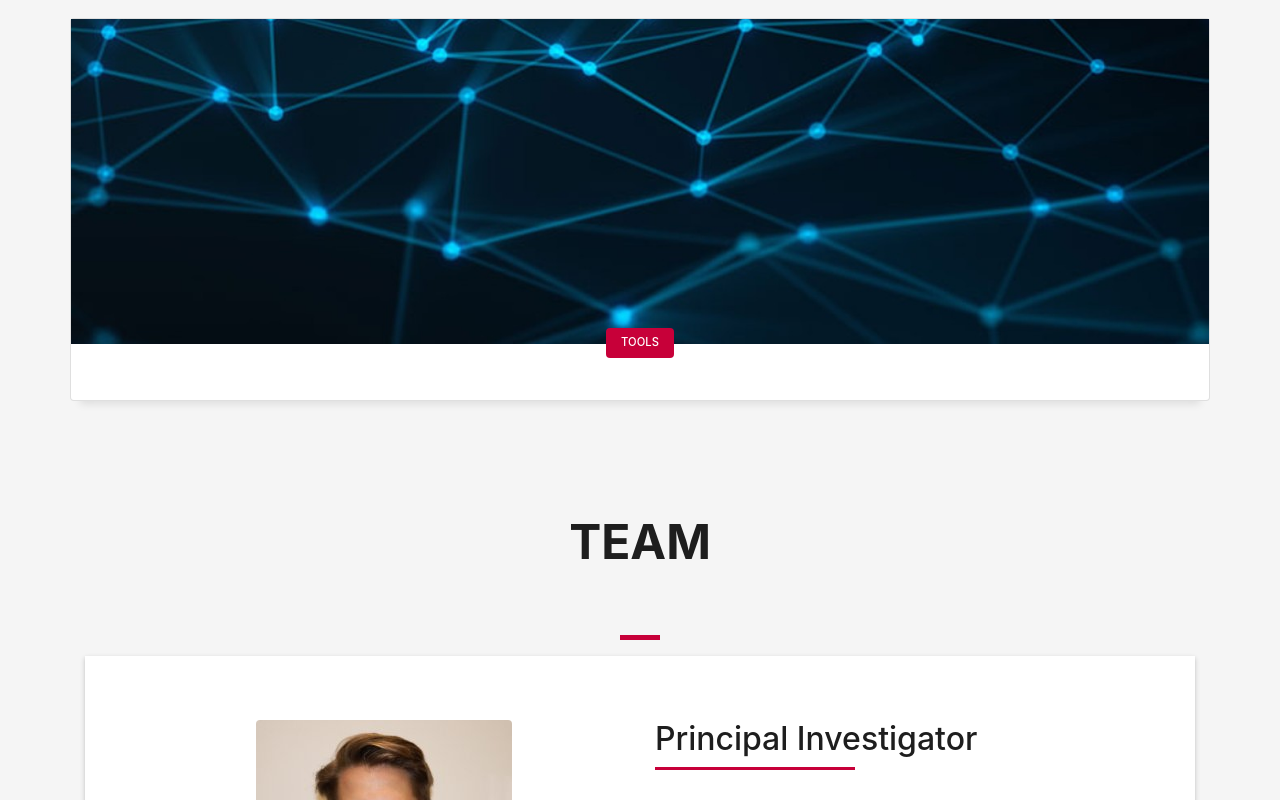
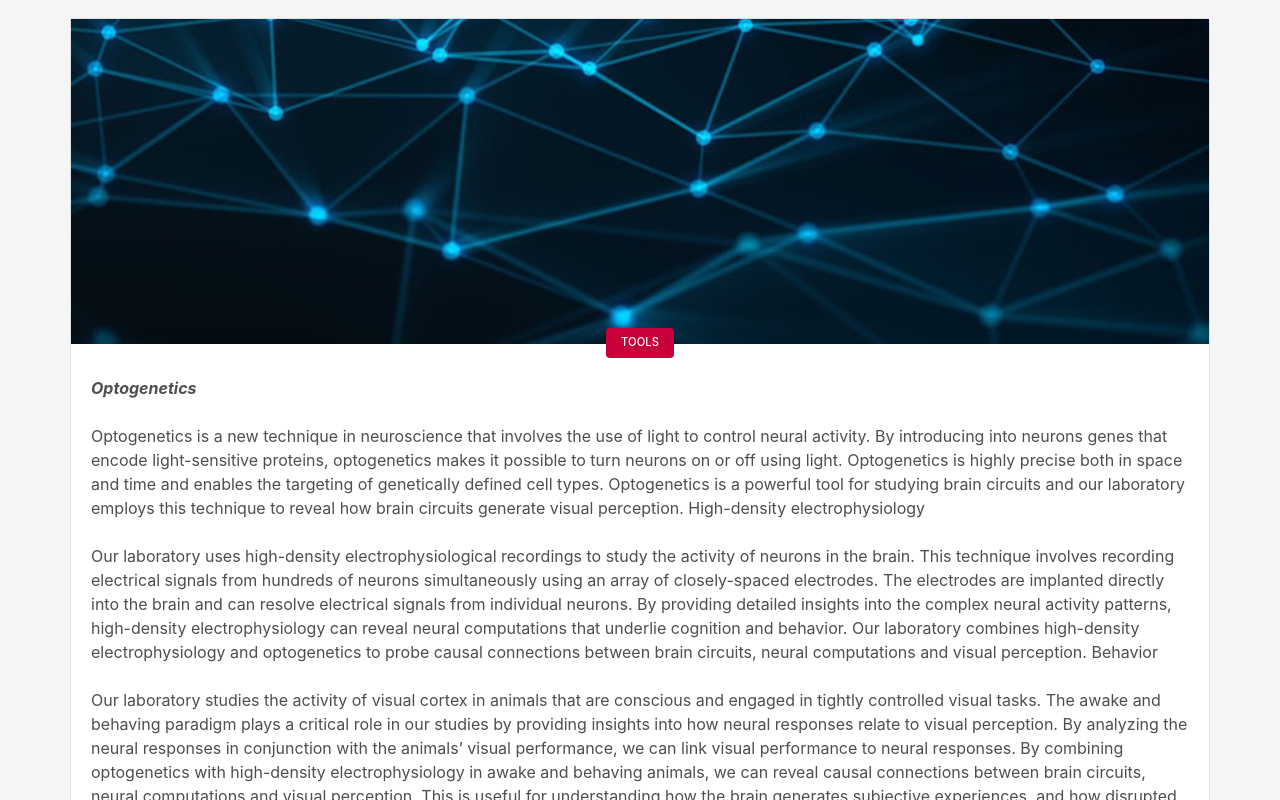
Before and after one commit to nurminenlab/nurminenlab.github.io, a plain HTML site: page index.html in a window 1280 px wide. Shown: the part 2000-2800 px from the top of the page. Drawn offline with Linux system fonts and the light colour scheme; no server answers; files whose address does not match are found by name.

Commit message:
content changes

```diff
--- a/index.html
+++ b/index.html
@@ -171,6 +171,12 @@
                  </a></h3>
                   <p class="card-description">
                     <!-- Tools Description-->
+                    <i><b>Optogenetics</b></i> <br><br>
+      Optogenetics is a new technique in neuroscience that involves the use of light to control neural activity. By introducing into neurons genes that encode light-sensitive proteins, optogenetics makes it possible to turn neurons on or off using light. Optogenetics is highly precise both in space and time and enables the targeting of genetically defined cell types. Optogenetics is a powerful tool for studying brain circuits and our laboratory employs this technique to reveal how brain circuits generate visual perception.
+      High-density electrophysiology<br><br>
+      Our laboratory uses high-density electrophysiological recordings to study the activity of neurons in the brain. This technique involves recording electrical signals from hundreds of neurons simultaneously using an array of closely-spaced electrodes. The electrodes are implanted directly into the brain and can resolve electrical signals from individual neurons. By providing detailed insights into the complex neural activity patterns, high-density electrophysiology can reveal neural computations that underlie cognition and behavior. Our laboratory combines high-density electrophysiology and optogenetics to probe causal connections between brain circuits, neural computations and visual perception.
+      Behavior<br><br>
+      Our laboratory studies the activity of visual cortex in animals that are conscious and engaged in tightly controlled visual tasks. The awake and behaving paradigm plays a critical role in our studies by providing insights into how neural responses relate to visual perception. By analyzing the neural responses in conjunction with the animals’ visual performance, we can link visual performance to neural responses. By combining optogenetics with high-density electrophysiology in awake and behaving animals, we can reveal causal connections between brain circuits, neural computations and visual perception. This is useful for understanding how the brain generates subjective experiences, and how disrupted neural circuit function leads to altered visual perception in neuropsychiatric disorders that affect visual perception (e.g. autism, schizophrenia, Parkinson’s disease).
                   </p>
 
                 </div>
```
